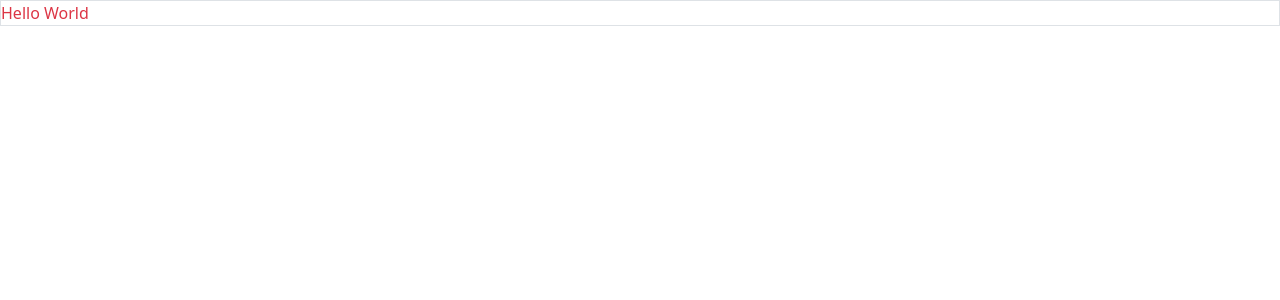
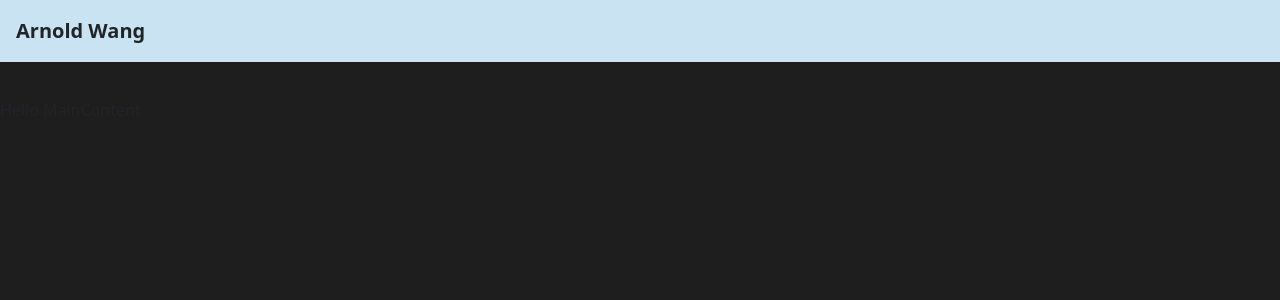
Before and after one commit to corasphinx/just-temp, a React (Vite) app in the folder src-frontend/: page / in a window 1280 px wide. Shown: the top 300 px of the page. Built offline with nearby package versions, Linux system fonts and the light colour scheme.

Commit message:
implement frontend layout system and make header

```diff
--- a/src-frontend/package.json
+++ b/src-frontend/package.json
@@ -11,11 +11,13 @@
   "dependencies": {
     "bootstrap": "^5.2.2",
     "node-sass": "^7.0.3",
+    "path": "^0.12.7",
     "react": "^18.2.0",
     "react-dom": "^18.2.0",
     "sass": "^1.56.0"
   },
   "devDependencies": {
+    "@types/node": "^18.11.9",
     "@types/react": "^18.0.22",
     "@types/react-dom": "^18.0.7",
     "@vitejs/plugin-react": "^2.2.0",
--- a/src-frontend/src/App.tsx
+++ b/src-frontend/src/App.tsx
@@ -1,9 +1,14 @@
 import "./App.scss";
+
+// import layouts
+import Header from "./layouts/Header";
+import MainContent from "./layouts/MainContent";
 
 function App() {
   return (
     <div className="App">
-      <div className="border border-black text-danger">Hello World</div>
+      <Header />
+      <MainContent />
     </div>
   );
 }
--- /dev/null
+++ b/src-frontend/src/constants/app.ts
@@ -0,0 +1,7 @@
+export interface AppConstant {
+  userName: string;
+}
+
+export const appConstant: AppConstant = {
+  userName: "Arnold Wang",
+};
--- /dev/null
+++ b/src-frontend/src/constants/index.ts
@@ -0,0 +1,9 @@
+import * as app from "./app";
+
+export interface Constant {
+  app: app.AppConstant;
+}
+
+export const constant: Constant = {
+  app: app.appConstant,
+};
--- a/src-frontend/src/index.scss
+++ b/src-frontend/src/index.scss
@@ -0,0 +1,5 @@
+html,
+body,
+#root {
+  background-color: #1e1e1e;
+}
--- /dev/null
+++ b/src-frontend/src/layouts/Header/index.scss
@@ -0,0 +1,9 @@
+@import "@/scss/colors.scss";
+
+.header {
+  background-color: $mainColor;
+  padding: 16px;
+  font-weight: bold;
+  font-size: 20px;
+  margin-bottom: 36px;
+}
--- /dev/null
+++ b/src-frontend/src/layouts/Header/index.tsx
@@ -0,0 +1,11 @@
+// import scss
+import "./index.scss";
+
+// import constants
+import { constant } from "../../constants";
+
+const Header = () => {
+  return <div className="header">{constant.app.userName}</div>;
+};
+
+export default Header;
--- /dev/null
+++ b/src-frontend/src/layouts/MainContent/index.tsx
@@ -0,0 +1,5 @@
+const MainContent = () => {
+  return <div>Hello MainContent</div>;
+};
+
+export default MainContent;
--- /dev/null
+++ b/src-frontend/src/scss/colors.scss
@@ -0,0 +1 @@
+$mainColor: #c9e3f3;
--- a/src-frontend/vite.config.ts
+++ b/src-frontend/vite.config.ts
@@ -1,9 +1,17 @@
 import { defineConfig } from "vite";
 import react from "@vitejs/plugin-react";
+
+// import path
+import path from "path";
 
 // https://vitejs.dev/config/
 export default defineConfig({
   plugins: [react()],
+  resolve: {
+    alias: {
+      "@": path.resolve(__dirname, "./src"),
+    },
+  },
   server: {
     host: "0.0.0.0",
     port: 3000,
```
Also changed, not shown: 1 other file (tests, documents, lock files or other folders).
